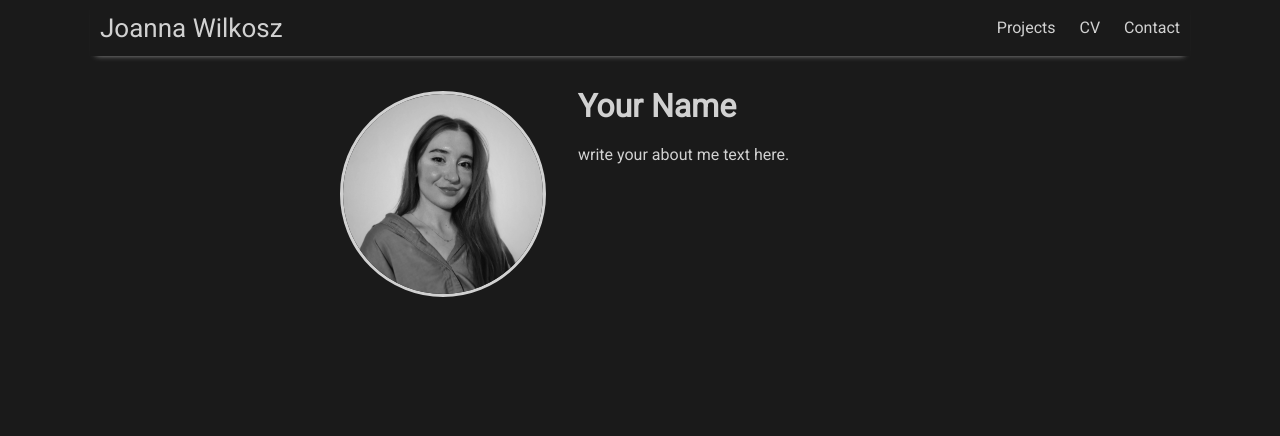
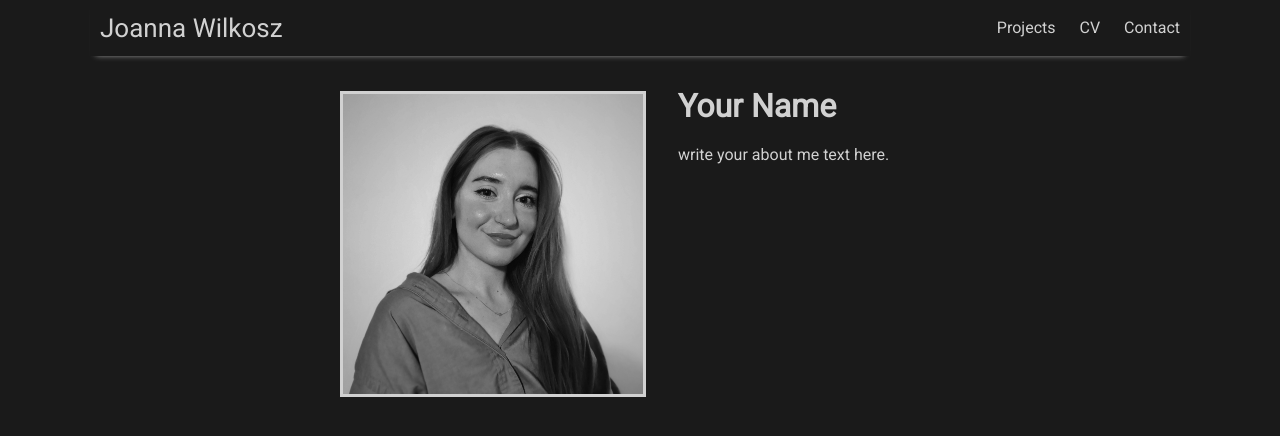
Before and after one commit to joanna-wi/joanna-wi.github.io, a Jekyll site: the page built from index.md, in a window 1280 px wide. Shown: the top 436 px of the page. Built offline with Jekyll 4.4.1, drawn with Linux system fonts in a browser that asks for light colours; nearby versions of some CDN libraries.

Commit message:
Update main.scss

```diff
--- a/assets/css/main.scss
+++ b/assets/css/main.scss
@@ -31,7 +31,7 @@ $rss-color: #ff6600;
 
 
 .home { display:flex; align-items:left; gap:2rem; }
-.profile-photo { width:200px; height:200px; border-radius:80%; object-fit:cover; flex-shrink:0; border:3px solid #d1d1d1; }
+.profile-photo { width:300px; height:300px; border-radius:0; object-fit:cover; flex-shrink:0; border:3px solid #d1d1d1; }
 .home-text { flex:1; text-align:left; }
 .home-text h1 { margin-top:0; }
 
```
